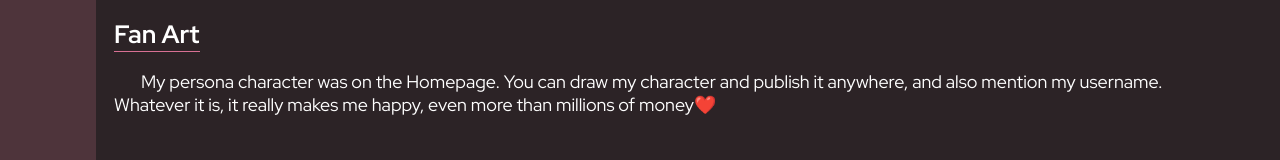
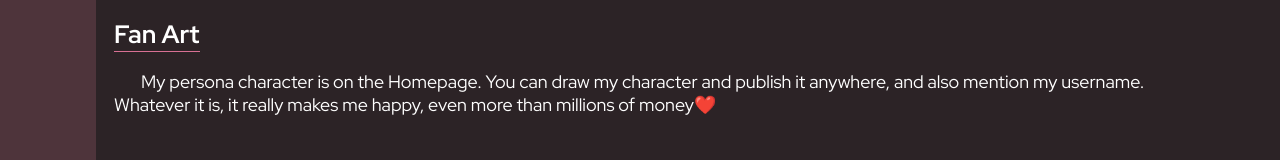
Before and after one commit to rvneXe/rvneXe.github.io, a plain HTML site: page donate.html in a window 1280 px wide. Shown: the part 315-475 px from the top of the page. Drawn offline with nearby package versions, Linux system fonts and the light colour scheme; a web font is replaced by a local one.

Commit message:
Grammar fix

```diff
--- a/donate.html
+++ b/donate.html
@@ -46,7 +46,7 @@
             <h2>Charity</h2>
             <p>Was any amount of money in your mind to donate me? Then donate a charity organization instead, so it will be given to someone who really needs it.</p>
             <h2>Fan Art</h2>
-            <p>My persona character was on the Homepage. You can draw my character and publish it anywhere, and also mention my username. Whatever it is, it really makes me happy, even more than millions of money❤</p>
+            <p>My persona character is on the Homepage. You can draw my character and publish it anywhere, and also mention my username. Whatever it is, it really makes me happy, even more than millions of money❤</p>
             <h2>Valorant Point</h2>
             <p>You can purchase a Valorant Point Code (Turkey Region) and send it to me. Regardless of the amount, it's gonna make a lot of fun for me in my Valorant games😇</p>
             <h2>Steam</h2>
```
